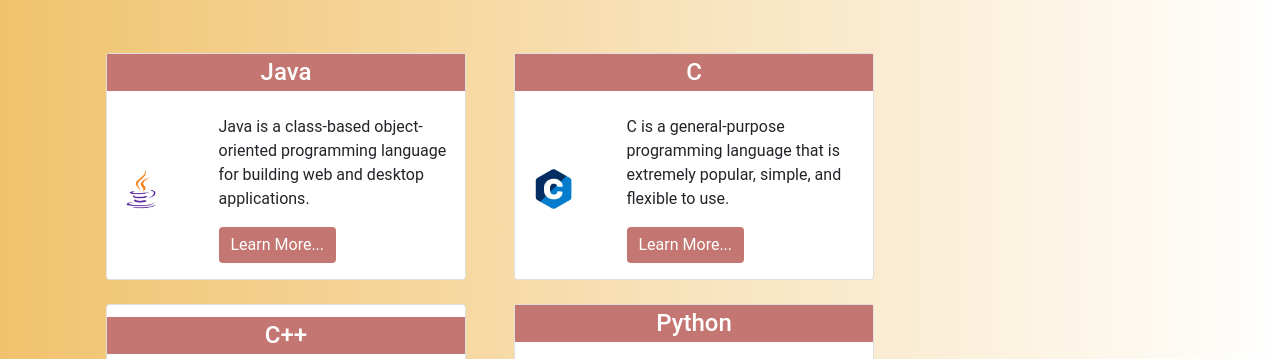
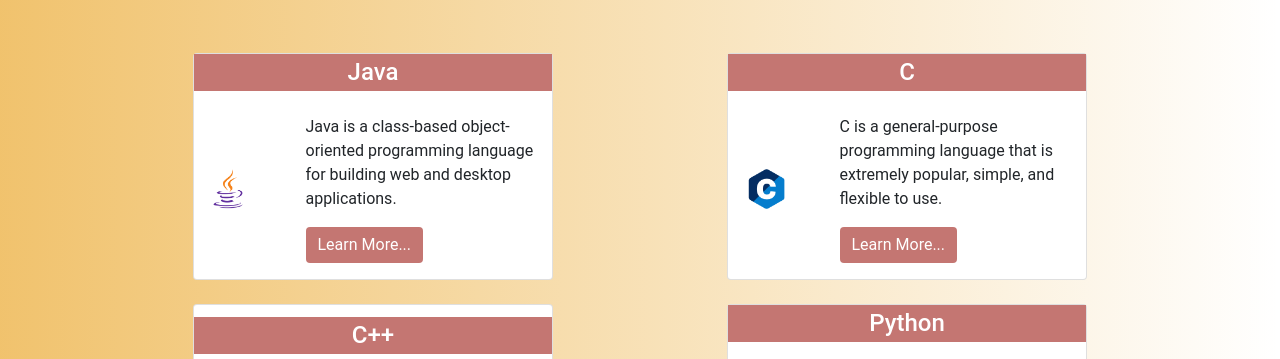
Before and after one commit to Pioneerbpl/website, a plain HTML site: page index.html in a window 1280 px wide. Shown: the part 1552-1911 px from the top of the page. Drawn offline with nearby package versions, Linux system fonts and the light colour scheme.

Commit message:
course-grid alignment

```diff
--- a/assets/css/style.css
+++ b/assets/css/style.css
@@ -67,10 +67,8 @@ body::before{
 .exam-grid{
   /* grid-column-gap: 1rem;
   justify-content: space-between; */
-  grid-column-gap: 3rem;
-  flex-wrap: wrap;
-
-
+  justify-content: space-around;
+  /* flex-wrap: wrap; */
 }
 
 .carosel-card{
@@ -78,8 +76,6 @@ body::before{
 }
 
 .v-card-main {
-
-
   transition: 0.25s ease;
   padding-left: 0px !important;
   padding-right: 0px !important;
```
